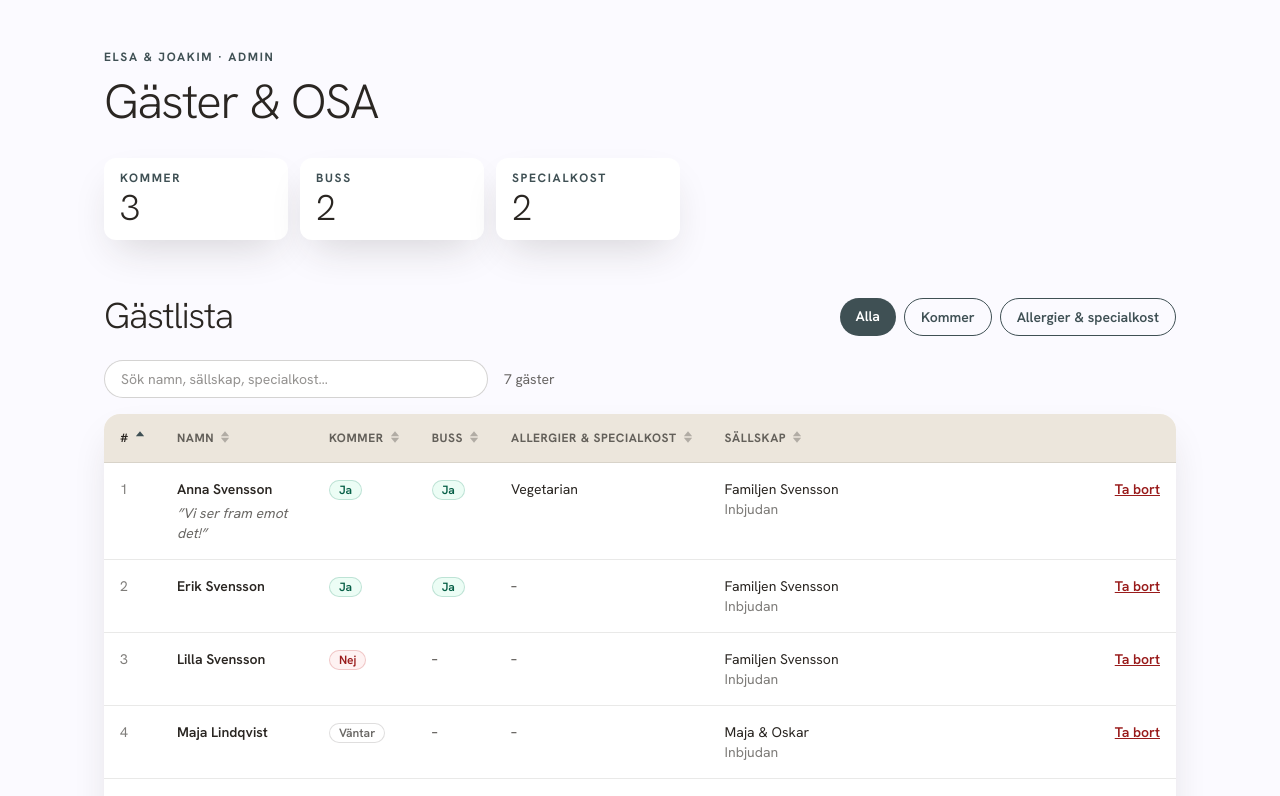
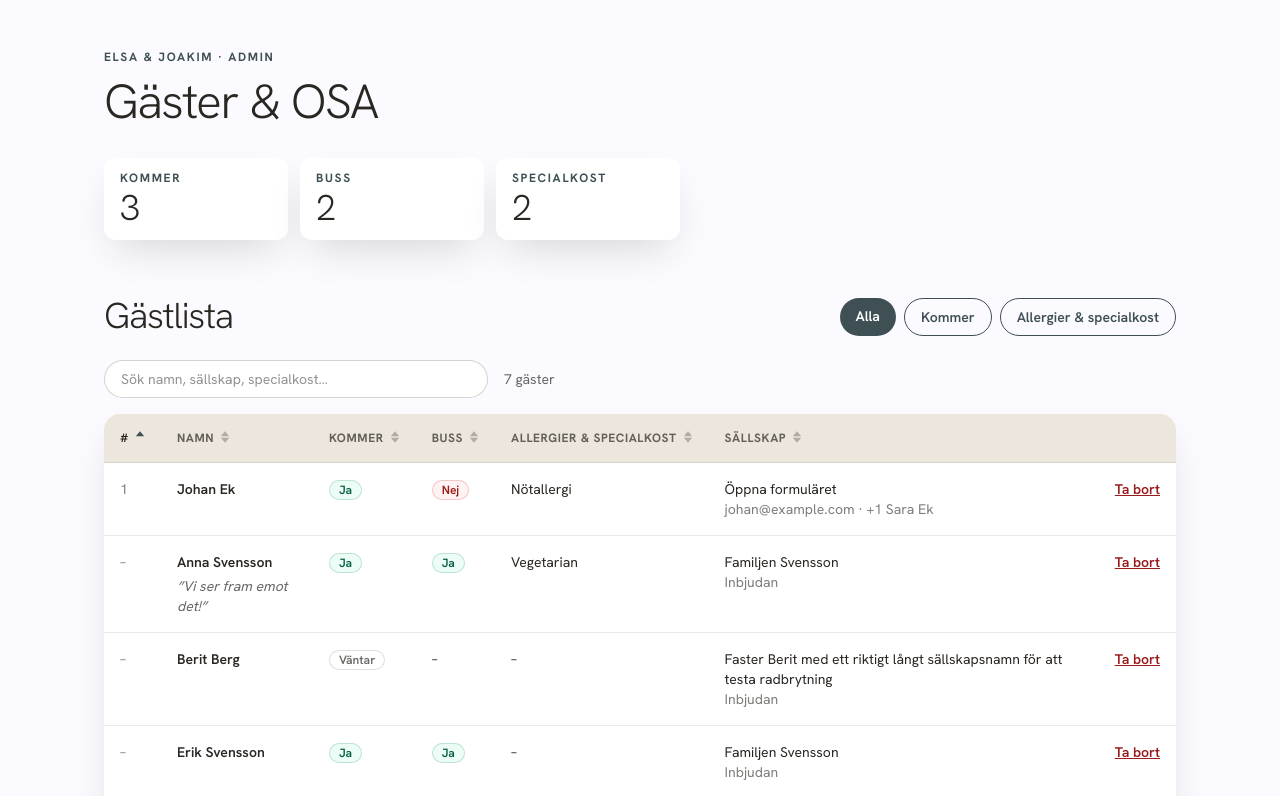
Before and after one commit to joakimlarsson-a11y/elsa-joakim-2027, a Next.js app: page /admin/preview in a window 1280 px wide. Shown: the top 796 px of the page. Built offline with nearby package versions, Linux system fonts and the light colour scheme.

Commit message:
Limit signup-order column to open-form responses
Co-authored-by: joakimlarsson-a11y <6221762+joakimlarsson-a11y@users.noreply.github.com>

```diff
--- a/app/admin/components/admin-dashboard.tsx
+++ b/app/admin/components/admin-dashboard.tsx
@@ -63,11 +63,18 @@ export default function AdminDashboard({ email, invitations, openRsvps, searchPa
   const { gaster: rawGuestFilter } = searchParams;
   const guestFilter: GuestFilterKey = GUEST_FILTERS.some((item) => item.key === rawGuestFilter) ? (rawGuestFilter as GuestFilterKey) : "alla";
 
-  type UnorderedRow = Omit<GuestRow, "order"> & { createdAt: string; tiebreak: number };
-  const unorderedRows: UnorderedRow[] = [
+  // Signup order applies only to the open form: oldest first, ties (same submission) broken by id.
+  const openOrder = new Map(
+    [...openRsvps]
+      .sort((a, b) => Date.parse(a.created_at) - Date.parse(b.created_at) || (Number(a.id) || 0) - (Number(b.id) || 0))
+      .map((rsvp, index) => [String(rsvp.id), index + 1])
+  );
+
+  const guestRows: GuestRow[] = [
     ...invitations.flatMap((invitation) =>
-      invitation.guests.map((guest, index): UnorderedRow => ({
+      invitation.guests.map((guest): GuestRow => ({
         key: `invitation-${guest.id}`,
+        order: null,
         source: "invitation",
         id: guest.id,
         name: guest.name,
@@ -76,13 +83,12 @@ export default function AdminDashboard({ email, invitations, openRsvps, searchPa
         attending: guest.attending,
         bus: guest.attending === true ? guest.needs_bus : null,
         dietary: guest.attending === true ? guest.dietary_info : null,
-        message: guest.message,
-        createdAt: invitation.created_at,
-        tiebreak: index
+        message: guest.message
       }))
     ),
-    ...openRsvps.map((rsvp): UnorderedRow => ({
+    ...openRsvps.map((rsvp): GuestRow => ({
       key: `open-${rsvp.id}`,
+      order: openOrder.get(String(rsvp.id)) ?? null,
       source: "open",
       id: String(rsvp.id),
       name: rsvp.name,
@@ -91,16 +97,9 @@ export default function AdminDashboard({ email, invitations, openRsvps, searchPa
       attending: rsvp.attendance ? rsvp.attendance === "Kommer" : true,
       bus: rsvp.bus === "Ja" ? true : rsvp.bus === "Nej" ? false : null,
       dietary: rsvp.allergies,
-      message: null,
-      createdAt: rsvp.created_at,
-      tiebreak: Number(rsvp.id) || 0
+      message: null
     }))
   ];
-
-  // Signup order: oldest first, ties (same submission) broken by id / position in the invitation.
-  const guestRows: GuestRow[] = [...unorderedRows]
-    .sort((a, b) => Date.parse(a.createdAt) - Date.parse(b.createdAt) || a.tiebreak - b.tiebreak)
-    .map(({ createdAt: _createdAt, tiebreak: _tiebreak, ...row }, index) => ({ ...row, order: index + 1 }));
 
   const yes = guestRows.filter((guest) => guest.attending === true);
   const bus = yes.filter((guest) => guest.bus === true).length;
--- a/app/admin/components/guest-table.tsx
+++ b/app/admin/components/guest-table.tsx
@@ -5,8 +5,8 @@ import DeleteGuestButton from "./delete-guest-button";
 
 export type GuestRow = {
   key: string;
-  /** 1-based signup order (oldest first). */
-  order: number;
+  /** 1-based signup order in the open form (oldest first); null for invitation guests. */
+  order: number | null;
   source: "invitation" | "open";
   id: string;
   name: string;
@@ -167,7 +167,7 @@ export default function GuestTable({ guests, emptyMessage }: Props) {
             <tbody>
               {rows.map((guest) => (
                 <tr key={guest.key} className="border-b border-ink/10 align-top last:border-0">
-                  <td className="p-4 tabular-nums text-ink/60">{guest.order}</td>
+                  <td className="p-4 tabular-nums text-ink/60">{guest.order ?? "–"}</td>
                   <th scope="row" className="p-4 font-semibold">
                     {guest.name}
                     {guest.message && <span className="mt-1 block font-normal italic text-ink/70">”{guest.message}”</span>}
```
